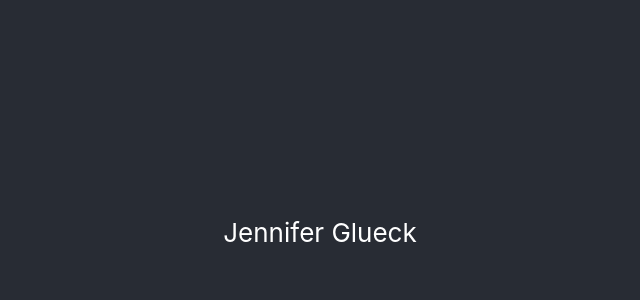
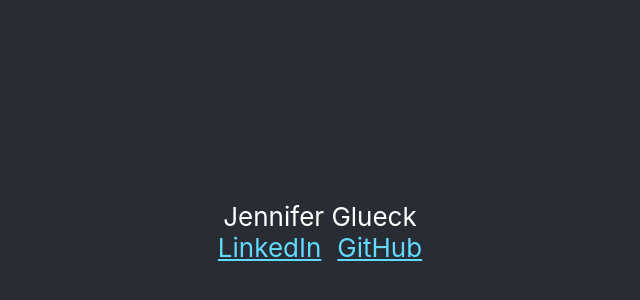
Before and after one commit to jmglueck/ResumeWebsite, a React (Create React App) app in the folder myapp/: page / in a window 1280 px wide. Shown: the part 168-468 px from the top of the page, without its empty margins (320-960 px from the left). Built offline with nearby package versions, Linux system fonts and the light colour scheme.

Commit message:
Added Links
I created a "links" component for the links section and added it to the webpage.

```diff
--- a/myapp/src/App.css
+++ b/myapp/src/App.css
@@ -26,6 +26,7 @@
 
 .App-link {
   color: #61dafb;
+  padding: 8px;
 }
 
 @keyframes App-logo-spin {
--- a/myapp/src/App.js
+++ b/myapp/src/App.js
@@ -1,8 +1,10 @@
 //import logo from './logo.svg';
+import React from 'react';
 import './App.css';
+import Links from './components/Links.js';
 import * as websiteData from './websiteData.json';
 
-function App() {
+/*function App() {
   return (
     /*<div className="App">
       <header className="App-header">
@@ -19,14 +21,30 @@ function App() {
           Learn React
         </a>
       </header>
-    </div> */
+    </div> *//*
     <div className="App">
       <header className="App-header">
         {websiteData.name}
       </header>
+      <Links />
 
     </div>
   );
 }
 
-export default App;
+export default App;*/
+
+export default class App extends React.Component{
+  render()
+  {
+    return (
+      <div className="App">
+        <header className="App-header">
+          {websiteData.name}
+          <Links />
+        </header>
+
+      </div>
+    );
+  }
+}
--- /dev/null
+++ b/myapp/src/components/Links.js
@@ -0,0 +1,17 @@
+import React from "react";
+import * as websiteData from '../websiteData.json';
+
+
+const Links = () => {
+    return (
+        <div>
+            {
+                Object.entries(websiteData.links).map(([type, link]) => {
+                    return <a href={link[1]} className="App-link">{link[0]}</a>
+                })
+            }
+        </div>
+    )
+}
+
+export default Links;
--- a/myapp/src/websiteData.json
+++ b/myapp/src/websiteData.json
@@ -6,8 +6,8 @@
         "location": "Los Angeles, California"
     },
     "links" : {
-        "linkedIn": "https://www.linkedin.com/in/jennifer-glueck-895a15195/",
-        "gitHub": "https://github.com/jmglueck/"
+        "linkedIn" : ["LinkedIn", "https://www.linkedin.com/in/jennifer-glueck-895a15195/"],
+        "gitHub" : ["GitHub", "https://github.com/jmglueck/"]
     },
     "technicalSkills": {
         "programmingLanguages": ["Python", "SQL (MySQL and PostGres)", "Java", "Javascript", "C/C++", "HTML", "CSS"],
```
